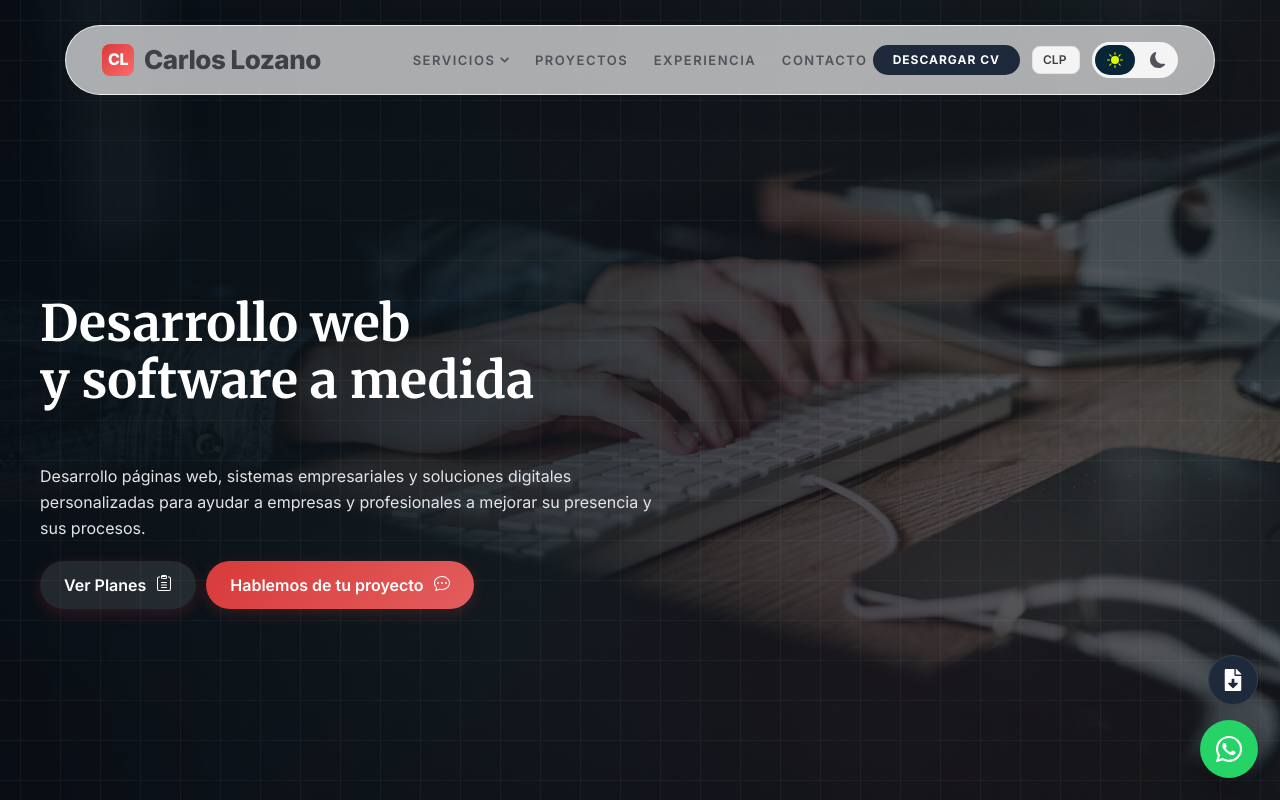
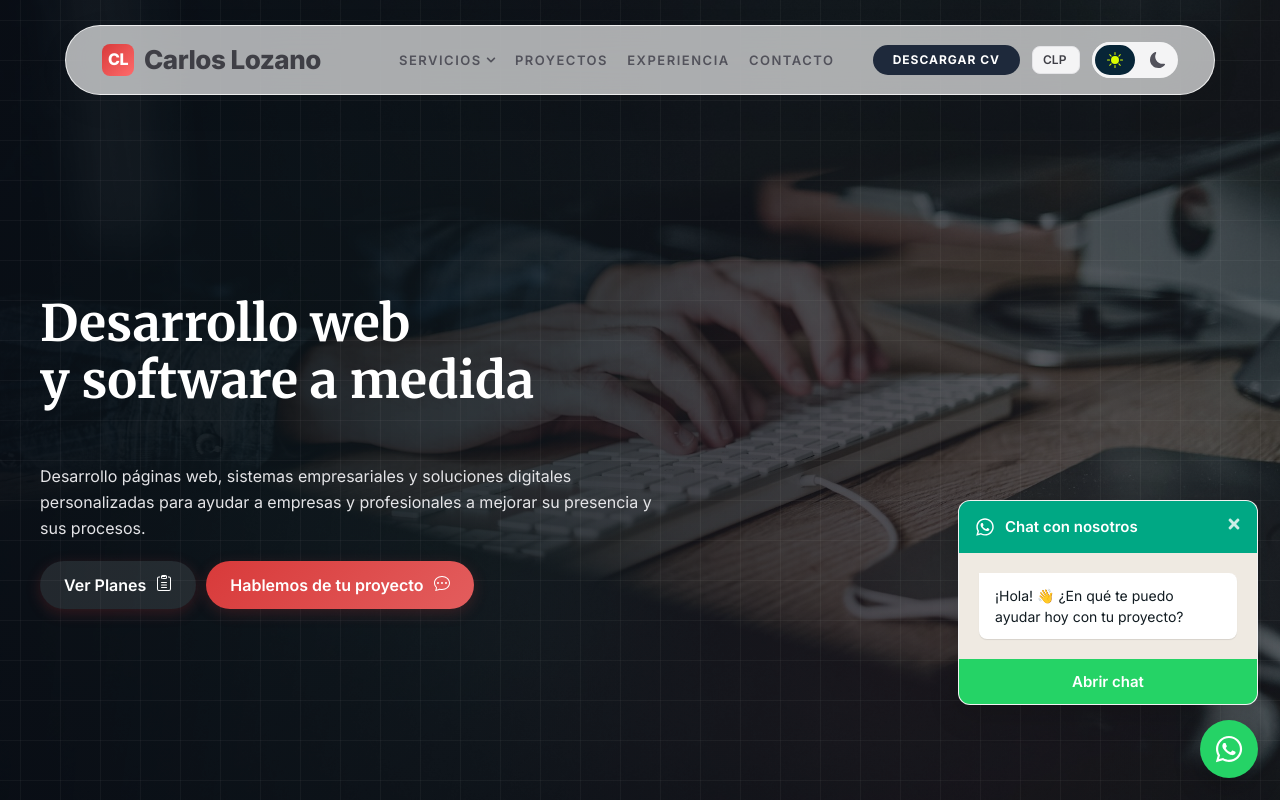
Before and after one commit to CarlosL-Code/Portafolio_react, a React (Vite) app: page / in a window 1280 px wide. Shown: the top 800 px of the page. Built offline with nearby package versions, Linux system fonts and the light colour scheme.

Commit message:
UI: Add WhatsApp chat popup, remove floating CV, fix header overlap

```diff
--- a/src/App.jsx
+++ b/src/App.jsx
@@ -14,12 +14,13 @@ import Clientes from "./componentes/layout/Clientes";
 import CallToAction from "./componentes/layout/CallToAction";
 import Planes from "./componentes/layout/Planes";
 
-import { FaWhatsapp, FaFileDownload } from "react-icons/fa";
+import { FaWhatsapp, FaTimes } from "react-icons/fa";
 import useScrollAnimation from "./hooks/useScrollAnimation";
 
 function App() {
   useScrollAnimation();
   const [currency, setCurrency] = useState("CLP");
+  const [showWsChat, setShowWsChat] = useState(true);
 
   useEffect(() => {
     const handleMouseMove = (e) => {
@@ -50,16 +51,30 @@ function App() {
         <Footer />
       </main>
 
-      {/* Botón flotante CV */}
-      <a
-        href="/carlos-lozano-silva-cv.pdf"
-        className="cv-flotante"
-        download
-        aria-label="Descargar CV"
-        title="Descargar CV"
-      >
-        <FaFileDownload />
-      </a>
+      {/* Chat de WhatsApp (Flotante) */}
+      {showWsChat && (
+        <div className="whatsapp-chat-popup">
+          <button className="ws-close-btn" onClick={() => setShowWsChat(false)} aria-label="Cerrar chat">
+            <FaTimes />
+          </button>
+          <div className="ws-chat-header">
+            <FaWhatsapp size={20} />
+            <span>Chat con nosotros</span>
+          </div>
+          <div className="ws-chat-body">
+            <p>¡Hola! 👋 ¿En qué te puedo ayudar hoy con tu proyecto?</p>
+          </div>
+          <a
+            href="https://wa.me/56937540250"
+            target="_blank"
+            rel="noopener noreferrer"
+            className="ws-chat-btn"
+            onClick={() => setShowWsChat(false)}
+          >
+            Abrir chat
+          </a>
+        </div>
+      )}
 
       {/* Botón flotante WhatsApp */}
       <a
@@ -68,6 +83,7 @@ function App() {
         rel="noopener noreferrer"
         className="whatsapp-flotante"
         aria-label="WhatsApp"
+        onClick={() => setShowWsChat(false)}
       >
         <FaWhatsapp />
       </a>
--- a/src/componentes/layout/Header.css
+++ b/src/componentes/layout/Header.css
@@ -114,12 +114,9 @@
 
 .nav-links {
     display: flex;
-    gap: clamp(15px, 2vw, 30px);
+    gap: clamp(10px, 1.5vw, 25px);
     align-items: center;
-    /* Absolute center for perfect symmetry on desktop */
-    position: absolute;
-    left: 50%;
-    transform: translateX(-50%);
+    margin: 0 auto; /* Centered in available space without overlapping */
 }
 
 .header .nav-links > a,
--- a/src/index.css
+++ b/src/index.css
@@ -208,11 +208,107 @@ body.dark .boton {
 }
 
 /* =========================================
-   WHATSAPP & CV FLOTANTES
+   WHATSAPP CHAT POPUP & FLOTANTE
 ========================================= */
 
-.whatsapp-flotante,
-.cv-flotante {
+.whatsapp-chat-popup {
+    position: fixed;
+    bottom: 95px; /* Arribita del whatsapp */
+    right: 22px;
+    background: #fff;
+    width: 300px;
+    border-radius: 12px;
+    box-shadow: 0 10px 30px rgba(0, 0, 0, 0.15);
+    z-index: 998;
+    overflow: hidden;
+    animation: popupFadeIn 0.3s cubic-bezier(0.16, 1, 0.3, 1);
+    border: 1px solid rgba(0,0,0,0.05);
+}
+
+body.dark .whatsapp-chat-popup {
+    background: var(--shade-9);
+    border: 1px solid rgba(255,255,255,0.1);
+    box-shadow: 0 10px 30px rgba(0, 0, 0, 0.4);
+}
+
+@keyframes popupFadeIn {
+    from { opacity: 0; transform: translateY(20px) scale(0.9); }
+    to { opacity: 1; transform: translateY(0) scale(1); }
+}
+
+.ws-close-btn {
+    position: absolute;
+    top: 15px;
+    right: 15px;
+    background: none;
+    border: none;
+    color: #fff;
+    cursor: pointer;
+    font-size: 16px;
+    display: flex;
+    align-items: center;
+    justify-content: center;
+    opacity: 0.8;
+}
+.ws-close-btn:hover {
+    opacity: 1;
+}
+
+.ws-chat-header {
+    background: #00a884; /* WhatsApp Header Green */
+    color: #fff;
+    padding: 16px;
+    display: flex;
+    align-items: center;
+    gap: 10px;
+    font-weight: 600;
+    font-size: 15px;
+}
+
+.ws-chat-body {
+    padding: 20px;
+    background: #efeae2; /* Default WS Background */
+    font-size: 14px;
+    color: #111b21;
+}
+
+body.dark .ws-chat-body {
+    background: #0B141A; /* WhatsApp Dark Mode bg */
+    color: var(--dark-text);
+}
+
+.ws-chat-body p {
+    background: #fff;
+    padding: 12px 16px;
+    border-radius: 0 8px 8px 8px;
+    box-shadow: 0 1px 1px rgba(0,0,0,0.1);
+    display: inline-block;
+    line-height: 1.5;
+}
+
+body.dark .ws-chat-body p {
+    background: #202C33; /* WhatsApp Dark bubble */
+    color: #E9EDEF;
+}
+
+.ws-chat-btn {
+    display: block;
+    text-align: center;
+    background: #25D366;
+    color: #fff !important;
+    padding: 14px;
+    text-decoration: none;
+    font-weight: 600;
+    font-size: 15px;
+    transition: background 0.3s;
+}
+
+.ws-chat-btn:hover {
+    background: #1ebe5d;
+    text-decoration: none;
+}
+
+.whatsapp-flotante {
     position: fixed;
     right: 22px;
     display: flex;
@@ -225,27 +321,11 @@ body.dark .boton {
     cursor: pointer;
     transition: transform 0.2s ease, box-shadow 0.2s ease, background 0.2s ease;
     -webkit-tap-highlight-color: transparent;
-}
-
-.whatsapp-flotante {
     bottom: 22px;
     width: 58px;
     height: 58px;
     background: #25D366;
     font-size: 30px;
-}
-
-.cv-flotante {
-    bottom: 95px; /* Arribita del whatsapp */
-    width: 50px;
-    height: 50px;
-    background: var(--shade-9);
-    font-size: 20px;
-    border: 1px solid rgba(255, 255, 255, 0.1);
-}
-
-.dark .cv-flotante {
-    background: var(--shade-8);
 }
 
 /* Hovers */
@@ -256,13 +336,6 @@ body.dark .boton {
     text-decoration: none;
 }
 
-.cv-flotante:hover {
-    background: var(--primario);
-    transform: translateY(-3px) scale(1.04);
-    box-shadow: 0 14px 34px rgba(216, 58, 58, 0.3);
-    text-decoration: none;
-}
-
 /* Íconos */
 .whatsapp-flotante svg {
     width: 30px;
@@ -270,25 +343,14 @@ body.dark .boton {
     transition: transform 0.2s ease;
 }
 
-.cv-flotante svg {
-    width: 22px;
-    height: 22px;
-    transition: transform 0.2s ease;
-}
-
 /* Micro interacción */
-.whatsapp-flotante:hover svg,
-.cv-flotante:hover svg {
+.whatsapp-flotante:hover svg {
     transform: translateY(-1px);
 }
 
 /* Dark mode sombras */
 body.dark .whatsapp-flotante {
     box-shadow: 0 12px 30px rgba(37, 211, 102, 0.28);
-}
-
-body.dark .cv-flotante {
-    box-shadow: 0 12px 30px rgba(0, 0, 0, 0.4);
 }
 
 /* =========================================
@@ -304,11 +366,10 @@ body.dark .cv-flotante {
         right: 18px;
         bottom: 18px;
     }
-    .cv-flotante {
-        width: 48px;
-        height: 48px;
+
+    .whatsapp-chat-popup {
+        bottom: 85px;
         right: 18px;
-        bottom: 85px;
     }
 
     .whatsapp-flotante svg {
@@ -331,11 +392,11 @@ body.dark .cv-flotante {
         right: 14px;
         bottom: 14px;
     }
-    .cv-flotante {
-        width: 44px;
-        height: 44px;
+
+    .whatsapp-chat-popup {
+        bottom: 75px;
         right: 14px;
-        bottom: 75px;
+        width: 280px;
     }
 
     .whatsapp-flotante svg {
```
